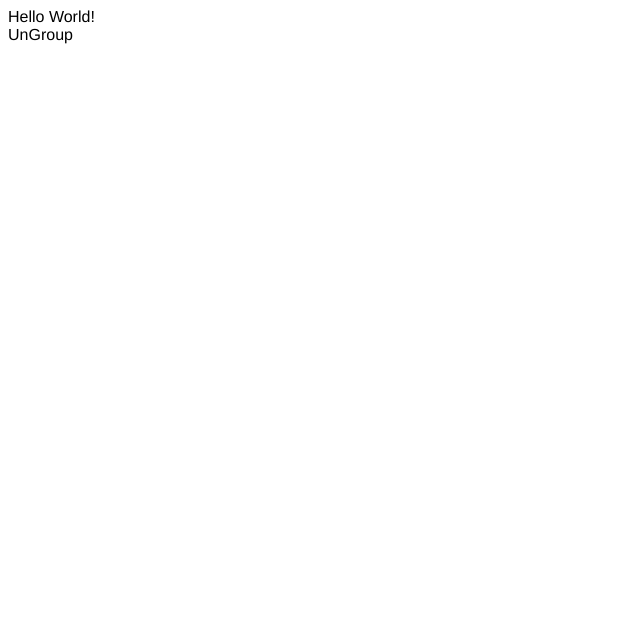
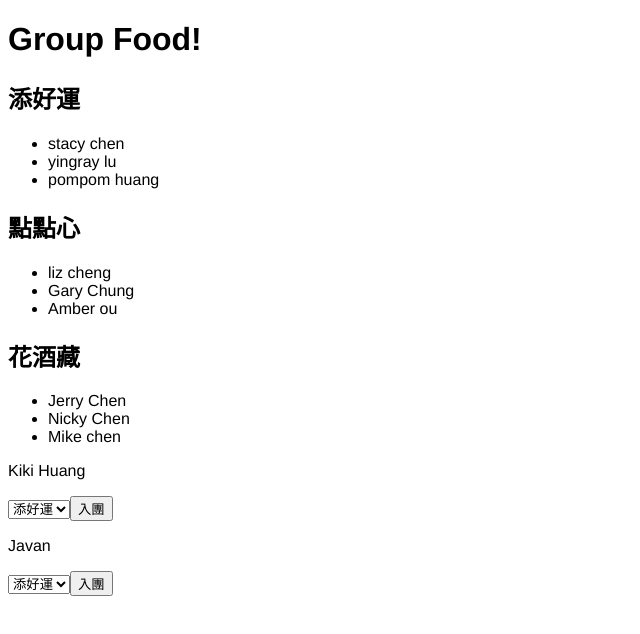
Before and after one commit to tomatochiufin/groupfood, a Vue app: page / in a window 1280 px wide. Shown: the top 634 px of the page, without its empty margins (0-640 px from the left). Built offline with nearby package versions, Linux system fonts and the light colour scheme.

Commit message:
vue components display with data

```diff
--- a/src/components/Group.vue
+++ b/src/components/Group.vue
@@ -1,10 +1,44 @@
 <template>
-  <div v-on:click="test">Hello World!</div>
+  <div>
+    <h1>{{ msg }}</h1>
+    <div v-for="group in groups">
+      <h2>{{ group.restaurant }}</h2>
+      <ul>
+        <li v-for="person in group.participant">{{person.name}}</li>
+      </ul>
+
+    </div>
+  </div>
 </template>
 
 <script>
 export default{
   name: 'Group',
+  data:()=>{
+    return {
+          msg: 'Group Food!',
+          hello: {
+            world: "how are you"
+          },
+          groups: [
+            {
+              restaurant: '添好運',
+              participant: [{name: 'stacy chen'}, {name: 'yingray lu'}, {name: 'pompom huang'}],
+              remain: 0
+            },
+            {
+              restaurant: '點點心',
+              participant: [{name: 'liz cheng'}, {name: 'Gary Chung'}, {name: 'Amber ou'}],
+              remain: 1
+            },
+            {
+              restaurant: '花酒藏',
+              participant: [{name: 'Jerry Chen'}, {name: 'Nicky Chen'}, {name: 'Mike chen'}],
+              remain: 2
+            },
+          ],
+    }
+  },
   methods: {
     test:function(){
              console.log("hello world");
--- a/src/components/UnGroup.vue
+++ b/src/components/UnGroup.vue
@@ -1,11 +1,52 @@
 <template>
-  <div>UnGroup</div>
+  <div>
+    <div v-for="person in ungroup">
+        <p>{{person.name}}</p>
+        <select>
+          <option v-for="group in groups">
+            {{group.restaurant}}
+          </option>
+        </select>
+        <button type="button">入團</button>
+      </div>
+  </div>
 </template>
 
 <script>
 export default{
   name: 'UnGroup',
-
+  data(){
+    return {
+        msg: 'Group Food!',
+        groups: [
+          {
+            restaurant: '添好運',
+            participant: [{name: 'stacy chen'}, {name: 'yingray lu'}, {name: 'pompom huang'}],
+            remain: 0
+          },
+          {
+            restaurant: '點點心',
+            participant: [{name: 'liz cheng'}, {name: 'Gary Chung'}, {name: 'Amber ou'}],
+            remain: 1
+          },
+          {
+            restaurant: '花酒藏',
+            participant: [{name: 'Jerry Chen'}, {name: 'Nicky Chen'}, {name: 'Mike chen'}],
+            remain: 2
+          },
+        ],
+        ungroup: [
+          {
+            name: 'Kiki Huang',
+            status: 'no_group'
+          },
+          {
+            name: 'Javan',
+            status: 'leave'
+          }
+        ]
+      }
+  }
 
 }
 
```
